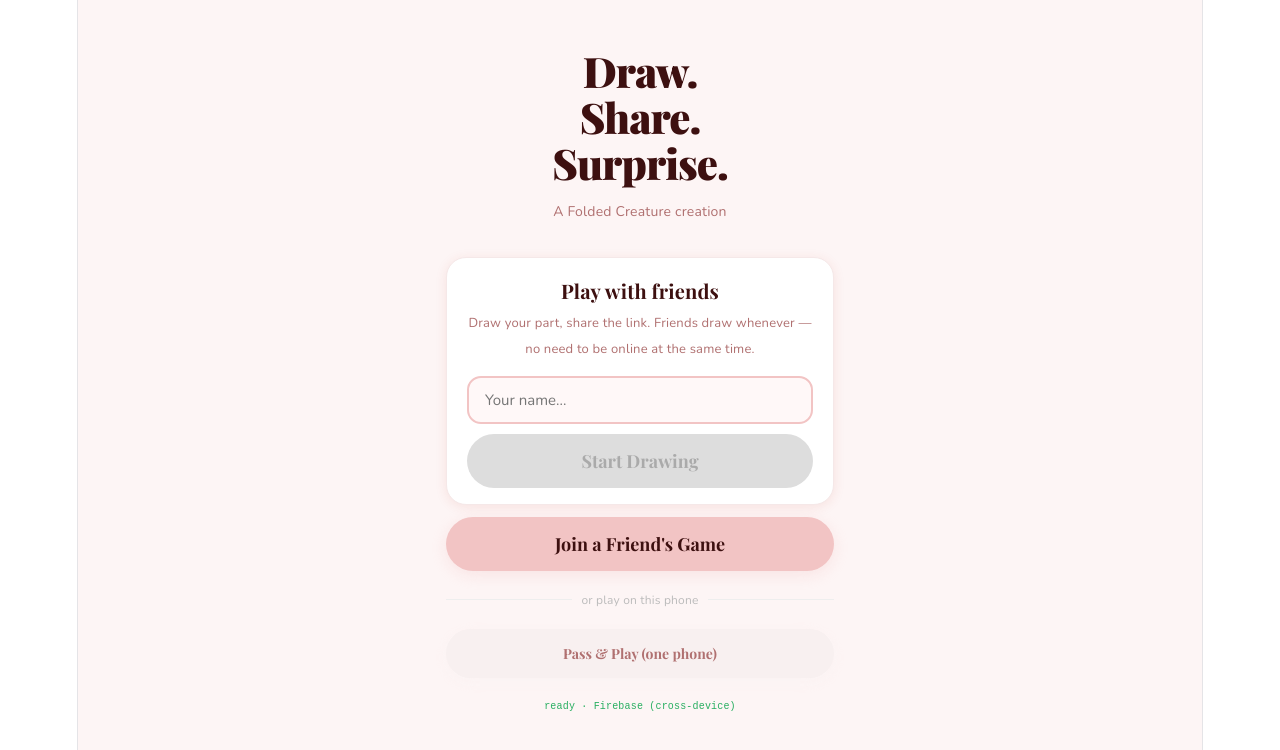
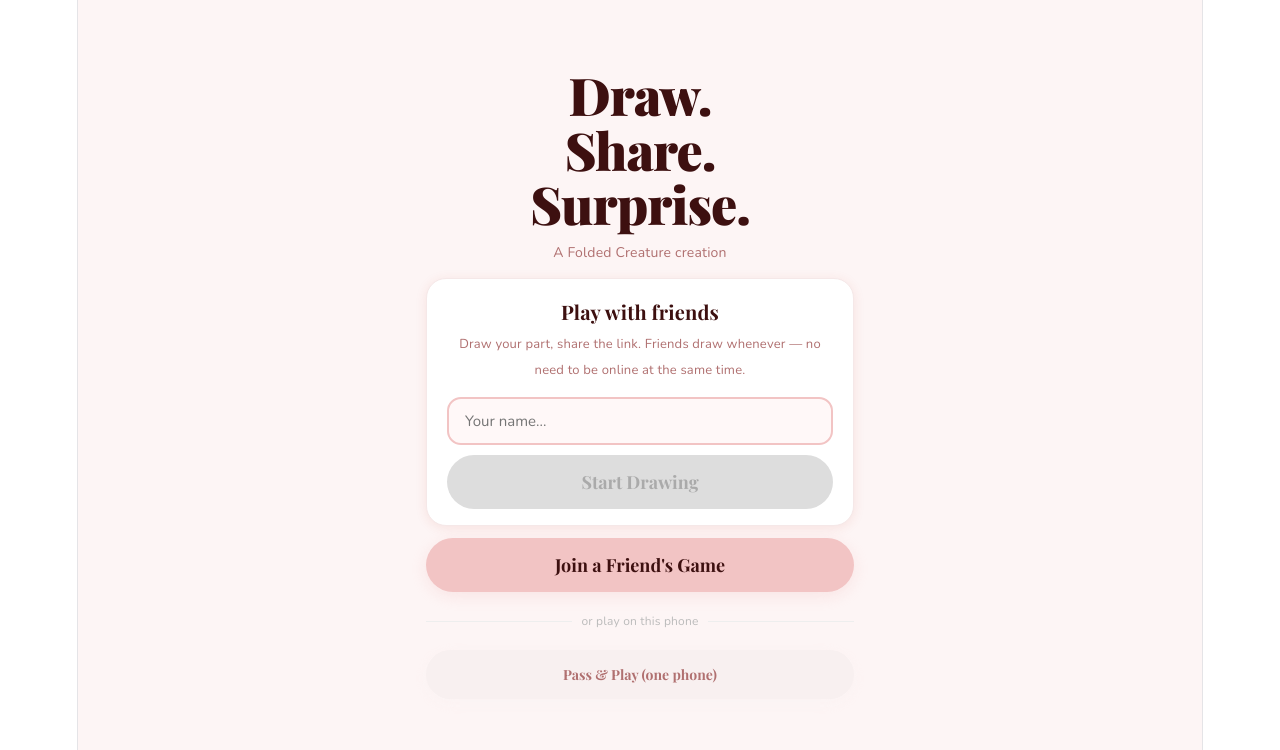
Before and after one commit to kirkston/folded-creature, a React (Vite) app: page / in a window 1280 px wide. Shown: the top 750 px of the page. Built offline with nearby package versions, Linux system fonts and the light colour scheme.

Commit message:
Safe area spacing, no horizontal scroll, bigger title

```diff
--- a/src/App.jsx
+++ b/src/App.jsx
@@ -2187,6 +2187,13 @@ export default function App() {
     <link href="https://fonts.googleapis.com/css2?family=Playfair+Display:wght@700;900&family=Nunito:wght@400;600;700&display=swap" rel="stylesheet" />
   );
 
+  // SafeTop: reliable top spacer for Capacitor native app.
+  // env(safe-area-inset-top) often doesn't work in Capacitor WebViews,
+  // so we use a fixed 60px which covers all iPhone models (44px-59px status bar).
+  const SafeTop = () => (
+    <div style={{ height:"max(env(safe-area-inset-top, 60px), 60px)", flexShrink:0, minHeight:60 }} />
+  );
+
   // Pass-and-play
   const startPassPlay = () => {
     if (players.some(p => !p.trim())) return;
@@ -2339,19 +2346,31 @@ export default function App() {
 
   // ── HOME ──────────────────────────────────────────────────────────────────────
   if (screen === "home") return (
-    <div style={page}>
+    <div style={{ ...page, flexDirection:"column", alignItems:"center", padding:0, overflowY:"auto", overflowX:"hidden" }}>
       <Fonts />
-      <div style={{ width:"100%", maxWidth:420, display:"flex", flexDirection:"column", gap:0 }}>
-        <div style={{ padding:"48px 24px 32px", textAlign:"center" }}>
-          <div style={{ fontFamily:"'Playfair Display',serif", fontSize:42, fontWeight:900,
-            color:"#3d1010", letterSpacing:-1, lineHeight:1.1 }}>
+      <SafeTop />
+
+      {/* Hero section — fills the screen, contains all the CTAs */}
+      <div style={{
+        minHeight:"100dvh",
+        width:"100%", maxWidth:460,
+        display:"flex", flexDirection:"column",
+        paddingBottom:16, paddingLeft:16, paddingRight:16,
+        boxSizing:"border-box", overflow:"hidden",
+      }}>
+        {/* Title */}
+        <div style={{ textAlign:"center", padding:"8px 8px 12px" }}>
+          <div style={{ fontFamily:"'Playfair Display',serif", fontSize:52, fontWeight:900,
+            color:"#3d1010", letterSpacing:-1, lineHeight:1.05 }}>
             Draw.<br/>Share.<br/>Surprise.
           </div>
-          <p style={{ fontFamily:"'Nunito',sans-serif", color:"#b07070", fontSize:14, marginTop:12 }}>
+          <p style={{ fontFamily:"'Nunito',sans-serif", color:"#b07070", fontSize:14, marginTop:8, marginBottom:0 }}>
             A Folded Creature creation
           </p>
         </div>
-        <div style={{ padding:"0 16px", display:"flex", flexDirection:"column", gap:12 }}>
+
+        {/* CTAs — no flex:1, just natural spacing */}
+        <div style={{ display:"flex", flexDirection:"column", gap:12 }}>
           <div style={{ background:"#fff", borderRadius:20, padding:"20px 20px 16px",
             boxShadow:"0 2px 12px rgba(192,57,43,0.10)", border:"1.5px solid #f5e8e8" }}>
             <div style={{ fontFamily:"'Playfair Display',serif", fontSize:20, fontWeight:700,
@@ -2385,15 +2404,19 @@ export default function App() {
             Pass &amp; Play (one phone)
           </button>
         </div>
-        <div style={{ fontFamily:"monospace", fontSize:10,
-          color: storageStatus.startsWith("ready · Firebase") ? "#27ae60" : "#b07070",
-          textAlign:"center", padding:"16px 16px 8px" }}>
-          {storageStatus}
-        </div>
-
-        {/* Games in progress — shows live Firebase status */}
+
+        {/* Scroll hint — only shows when there are games below the fold */}
+        {(activeGames.length > 0 || recentGames.length > 0) && (
+          <div style={{ textAlign:"center", padding:"8px 0 4px",
+            fontFamily:"'Nunito',sans-serif", fontSize:12, color:"#c9a0a0" }}>
+            ↓ scroll for your games
+          </div>
+        )}
+      </div>
+
+      {/* Games in progress — scrolls below the hero */}
       {activeGames.length > 0 && (
-          <div style={{ padding:"0 16px 8px" }}>
+        <div style={{ width:"100%", maxWidth:460, padding:"0 16px 8px", boxSizing:"border-box" }}>
           <div style={{ fontFamily:"'Playfair Display',serif", fontSize:16, fontWeight:700,
             color:"#3d1010", marginBottom:8 }}>Games in progress</div>
           {activeGames.map(g => {
@@ -2435,11 +2458,8 @@ export default function App() {
                   {isComplete ? "🎨" : drawingCount === 0 ? "✏️" : "⏳"}
                 </div>
                 <div style={{ flex:1 }}>
-                    <div style={{ fontFamily:"'Nunito',sans-serif", fontSize:13, fontWeight:700,
-                      color:"#3d1010" }}>
-                      {isComplete ? "Ready to reveal! 🎉" :
-                       isExpired ? "Game expired" :
-                       `${drawingCount}/3 parts drawn`}
+                  <div style={{ fontFamily:"'Nunito',sans-serif", fontSize:13, fontWeight:700, color:"#3d1010" }}>
+                    {isComplete ? "Ready to reveal! 🎉" : isExpired ? "Game expired" : `${drawingCount}/3 parts drawn`}
                   </div>
                   <div style={{ fontFamily:"'Nunito',sans-serif", fontSize:11, color:"#b07070", marginTop:2 }}>
                     You drew the {g.myPart} · Code: {g.code}
@@ -2470,9 +2490,9 @@ export default function App() {
         </div>
       )}
 
-        {/* Recent completed games — re-save stickers any time */}
+      {/* Recent completed games */}
       {recentGames.length > 0 && (
-          <div style={{ padding:"0 16px 16px" }}>
+        <div style={{ width:"100%", maxWidth:460, padding:"0 16px 40px", boxSizing:"border-box" }}>
           <div style={{ fontFamily:"'Playfair Display',serif", fontSize:16, fontWeight:700,
             color:"#3d1010", marginBottom:8 }}>Recent creatures</div>
           {recentGames.map(g => (
@@ -2502,13 +2522,13 @@ export default function App() {
         </div>
       )}
     </div>
-    </div>
   );
 
   // ── LOBBY (pass-and-play name entry) ──────────────────────────────────────────
   if (screen === "lobby") return (
     <div style={page}>
       <Fonts />
+      <SafeTop />
       <div style={card}>
         <BackBtn onClick={() => setScreen("home")} />
         <h2 style={title}>Who's playing?</h2>
@@ -2538,6 +2558,7 @@ export default function App() {
   if (screen === "join") return (
     <div style={page}>
       <Fonts />
+      <SafeTop />
       <div style={card}>
         <BackBtn onClick={() => setScreen("home")} />
         <h2 style={title}>Join a Game</h2>
@@ -2583,6 +2604,7 @@ export default function App() {
     return (
       <div style={page}>
         <Fonts />
+      <SafeTop />
         <div style={card}>
           <div style={{ textAlign:"center", marginBottom:16 }}>
             <div style={{ fontSize:48 }}>🎨</div>
@@ -2661,6 +2683,7 @@ export default function App() {
     return (
       <div style={page}>
         <Fonts />
+      <SafeTop />
         <div style={{ ...card, maxWidth:460 }}>
           <div style={{ alignSelf:"flex-start", marginBottom:8 }}>
             <div style={{ fontFamily:"'Playfair Display',serif", fontSize:22, fontWeight:700, color:"#3d1010" }}>
@@ -2729,6 +2752,7 @@ export default function App() {
     return (
       <div style={page}>
         <Fonts />
+      <SafeTop />
         <div style={card}>
           <div style={{ textAlign:"center", marginBottom:16 }}>
             <div style={{ fontSize:48 }}>✓</div>
@@ -2829,6 +2853,7 @@ export default function App() {
     return (
       <div style={page}>
         <Fonts />
+      <SafeTop />
         <div style={{ ...card, maxWidth:460 }}>
           <div style={{ display:"flex", gap:6, marginBottom:12, width:"100%" }}>
             {SECTIONS.map((_,i) => (
@@ -2863,6 +2888,7 @@ export default function App() {
     return (
       <div style={page}>
         <Fonts />
+      <SafeTop />
         <div style={card}>
           <div style={{ fontFamily:"'Playfair Display',serif", fontSize:32, fontWeight:900,
             color:"#3d1010", textAlign:"center", marginBottom:8 }}>
@@ -2890,6 +2916,7 @@ export default function App() {
     return (
       <div style={{ ...page, alignItems:"center", padding:"12px" }}>
         <Fonts />
+      <SafeTop />
         <div style={{ display:"flex", flexDirection:"column", alignItems:"center", gap:10, width:"100%", maxWidth:460 }}>
           <div style={{ fontFamily:"'Playfair Display',serif", fontSize:32, fontWeight:900, color:"#3d1010" }}>
             Ta-Daa!
@@ -2927,14 +2954,22 @@ function BackBtn({ onClick }) {
 
 const page = {
   minHeight:"100vh",
+  minHeight:"100dvh",
   background:"#fdf5f5",
   display:"flex", alignItems:"flex-start", justifyContent:"center",
-  padding:"0 0 40px",
+  paddingBottom:40,
+  boxSizing:"border-box",
+  overflowX:"hidden",
+  width:"100%",
 };
 const card = {
   background:"#fff", borderRadius:28, padding:"24px 20px",
   display:"flex", flexDirection:"column", alignItems:"center",
-  boxShadow:"0 8px 40px #C0392B11", width:"100%", maxWidth:420, margin:"20px 12px 0",
+  boxShadow:"0 8px 40px #C0392B11",
+  width:"calc(100% - 24px)",
+  maxWidth:460,
+  margin:"0 12px 0",
+  boxSizing:"border-box",
 };
 const bigBtn = (bg, color="#fff") => ({
   width:"100%", padding:"15px", borderRadius:50, border:"none",
```
Lines whose indentation alone changed are shown as unchanged.
